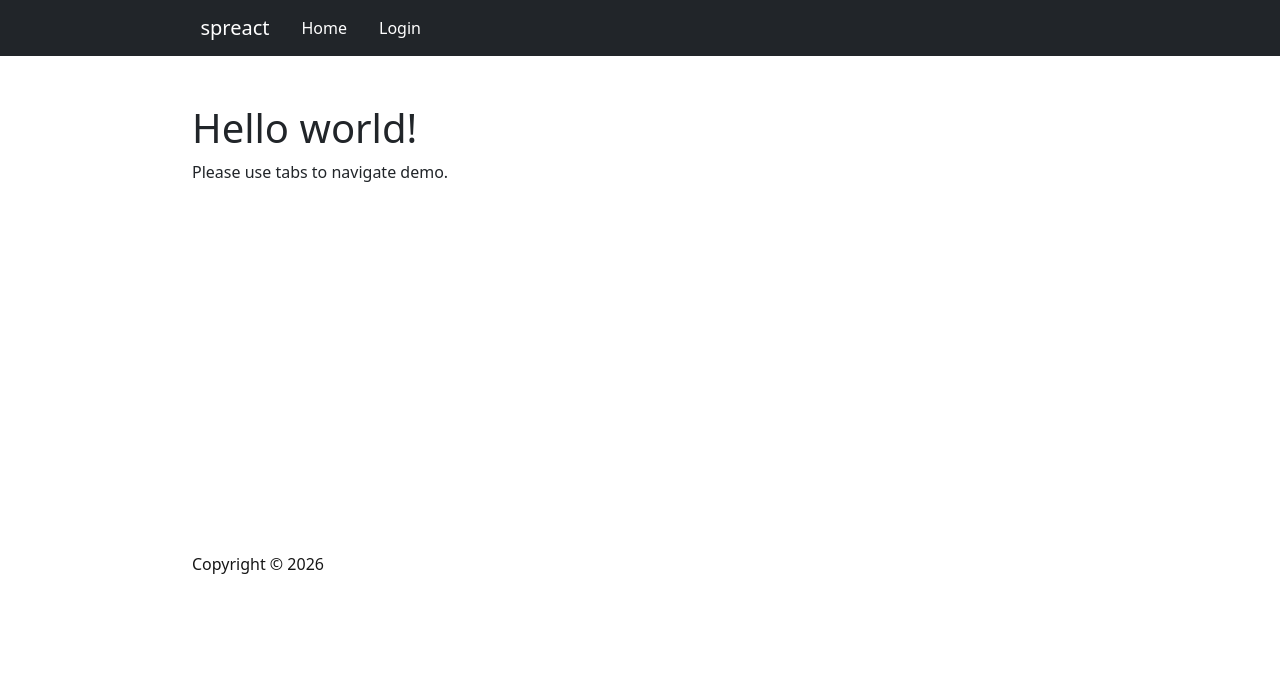
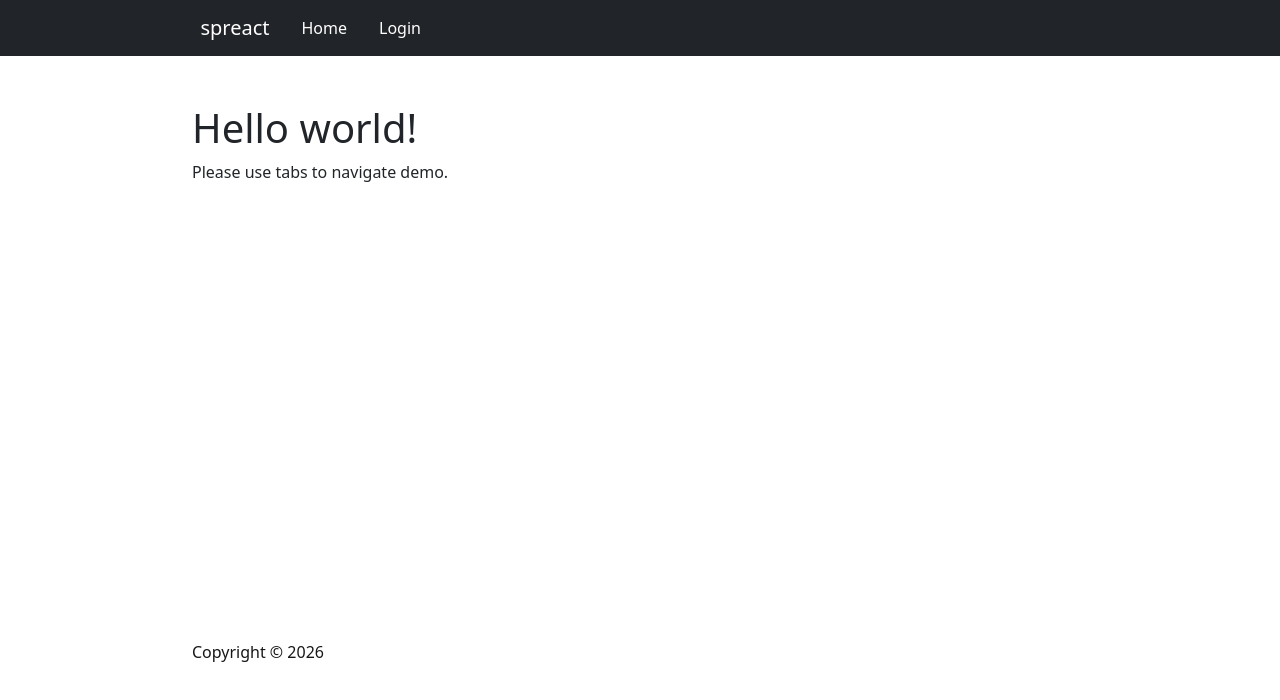
Before and after one commit to 4tinbras/spring-react-demo, a Next.js app in the folder react-front/: page / in a window 1280 px wide. Shown: the top 700 px of the page. Built offline with nearby package versions, Linux system fonts and the light colour scheme.

Commit message:
set footer at the bottom of the page

```diff
--- a/react-front/app/src/styles/globals.css
+++ b/react-front/app/src/styles/globals.css
@@ -69,7 +69,10 @@ button.button-secondary {
 }
 
 footer {
-  min-height: 30vh;
+  min-height: 20vh;
+  position: fixed;
+  bottom: 0;
+  width: 100%;
 }
 
 .navbar-brand {
```
